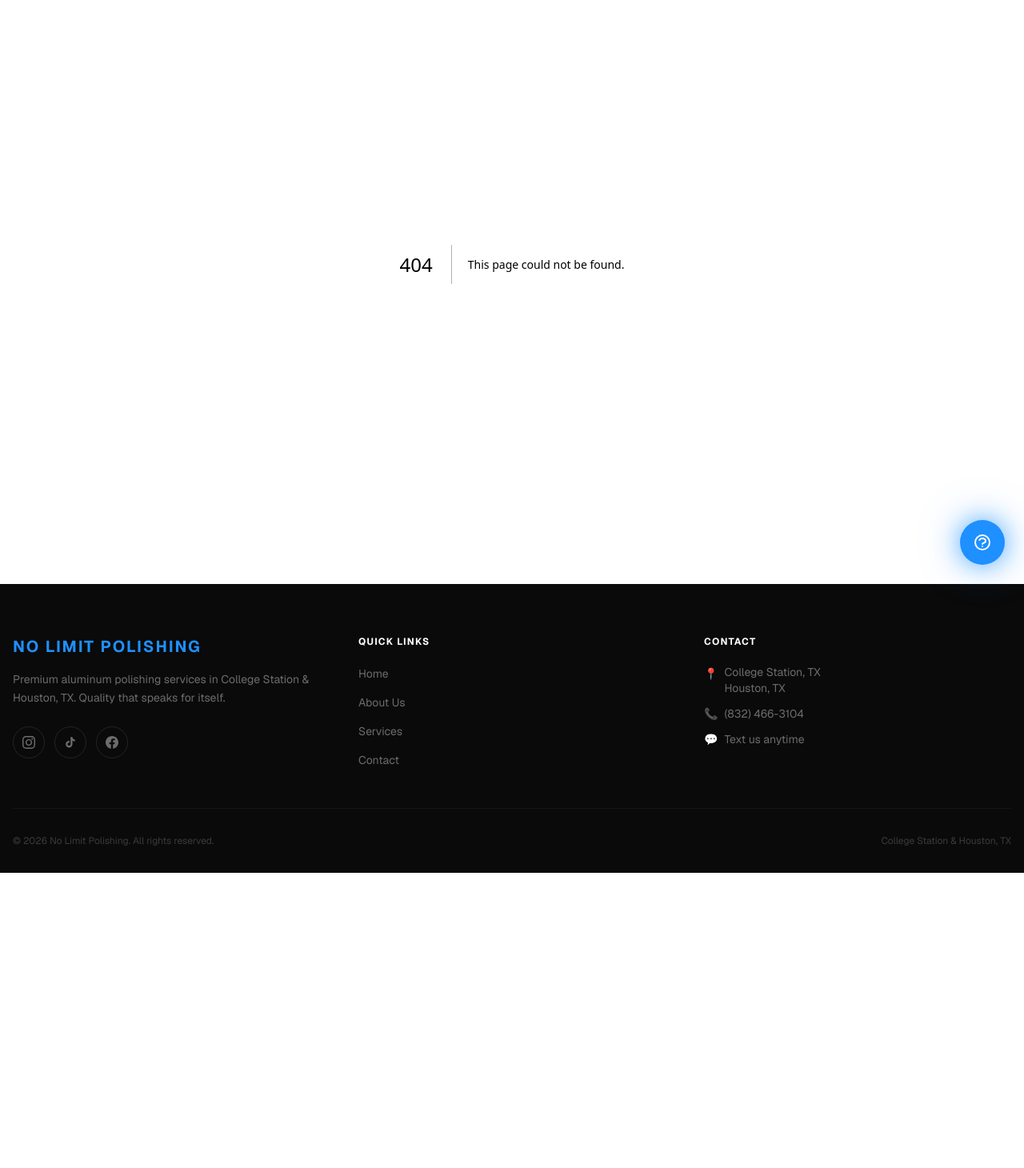
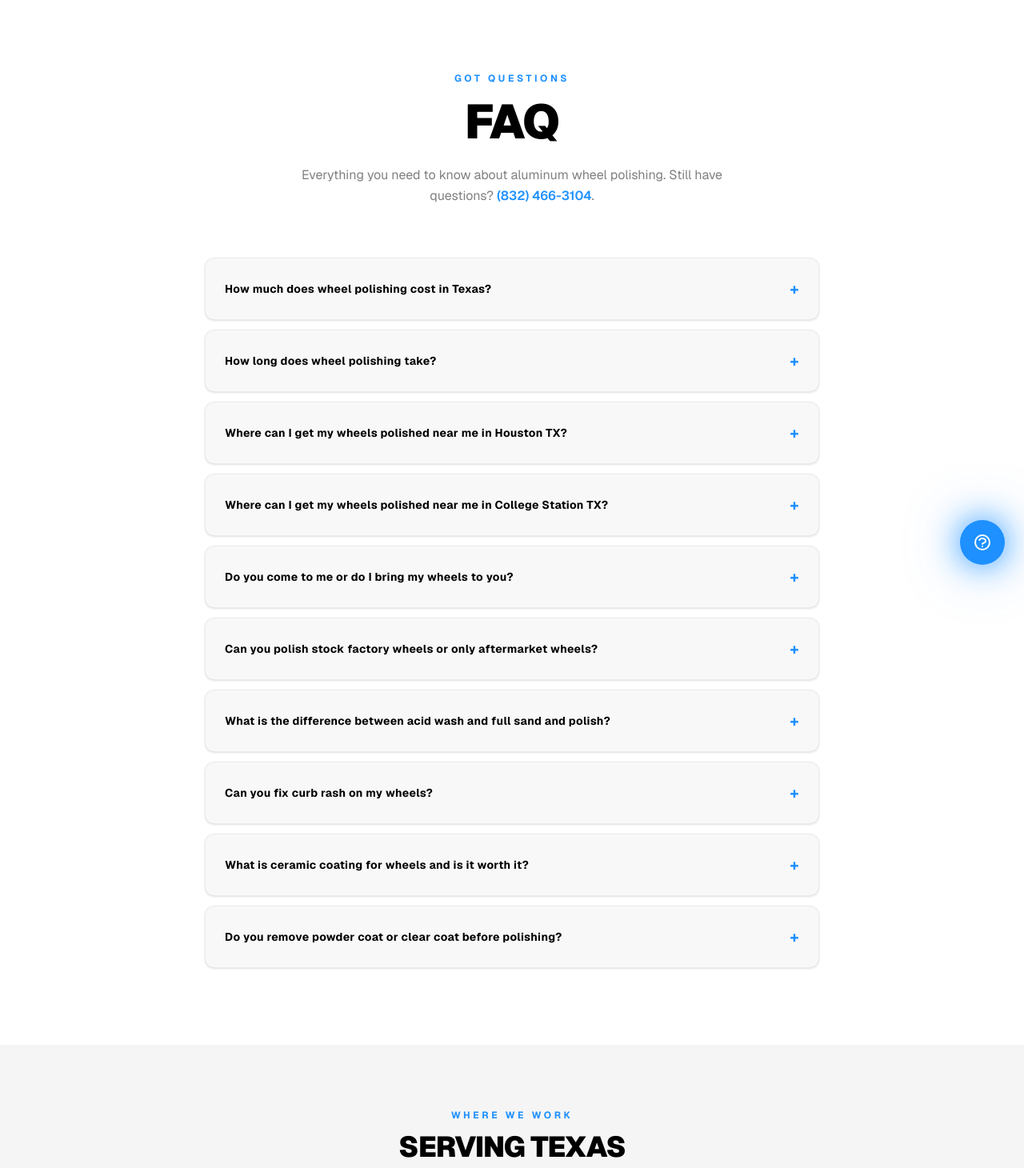
Before and after one commit to NoLimitsSimon/NoLimitPolishing, a Next.js app: page /faq in a window 1280 px wide. Before the commit this address had no page. Shown: the part 70-1530 px from the top of the page at 80% size. Before the commit the page ends 1161 px from the top, so only its background shows below. Built offline with nearby package versions, Linux system fonts and the light colour scheme; grey boxes are pictures that could not be loaded.

Commit message:
Add site icon

```diff
--- /dev/null
+++ b/app/faq/page.tsx
@@ -0,0 +1,178 @@
+import Link from "next/link";
+
+export const metadata = {
+  title: "FAQ — Wheel Polishing Questions Answered | No Limit Polishing TX",
+  description:
+    "Common questions about aluminum wheel polishing in Texas. How much does wheel polishing cost? How long does it take? Do you come to me? No Limit Polishing answers it all.",
+  alternates: { canonical: "/faq" },
+};
+
+const faqSchema = {
+  "@context": "https://schema.org",
+  "@type": "FAQPage",
+  mainEntity: [
+    {
+      "@type": "Question",
+      name: "How much does wheel polishing cost in Texas?",
+      acceptedAnswer: {
+        "@type": "Answer",
+        text: "Every job is custom-quoted based on wheel size, current condition, and scope of work. Factors include whether you need inside and outside polishing, curb rash repair, ceramic coating, or powder coat removal. Contact No Limit Polishing at (832) 466-3104 for a free quote.",
+      },
+    },
+    {
+      "@type": "Question",
+      name: "How long does wheel polishing take?",
+      acceptedAnswer: {
+        "@type": "Answer",
+        text: "Turnaround depends on the scope. An acid wash on a set of four wheels moves quickly. A full inside-and-outside machine sand and polish on oversized wheels takes more time. We give you an honest turnaround estimate when we quote the job.",
+      },
+    },
+    {
+      "@type": "Question",
+      name: "Where can I get my wheels polished near me in Houston TX?",
+      acceptedAnswer: {
+        "@type": "Answer",
+        text: "No Limit Polishing serves the greater Houston, TX area including Katy, Sugar Land, and surrounding communities. Call or text (832) 466-3104 to schedule. We work out of our Houston location and offer mobile service for larger jobs.",
+      },
+    },
+    {
+      "@type": "Question",
+      name: "Where can I get my wheels polished near me in College Station TX?",
+      acceptedAnswer: {
+        "@type": "Answer",
+        text: "No Limit Polishing is based in College Station, TX and serves Bryan, College Station, and surrounding areas. Call or text (832) 466-3104 to get a free quote and schedule your appointment.",
+      },
+    },
+    {
+      "@type": "Question",
+      name: "Do you come to me or do I bring my wheels to you?",
+      acceptedAnswer: {
+        "@type": "Answer",
+        text: "We work out of our locations in College Station and Houston, TX. Bring your wheels to us and we handle everything from there. Mobile service is available on a case-by-case basis for larger jobs — reach out and we can talk through the details.",
+      },
+    },
+    {
+      "@type": "Question",
+      name: "Can you polish stock factory wheels or only aftermarket wheels?",
+      acceptedAnswer: {
+        "@type": "Answer",
+        text: "We work on both. Stock factory aluminum wheels are some of our most common jobs. If it's aluminum, we can polish it — whether it came on the truck from the factory or it's a high-end forged set. The process is the same either way.",
+      },
+    },
+    {
+      "@type": "Question",
+      name: "What is the difference between acid wash and full sand and polish?",
+      acceptedAnswer: {
+        "@type": "Answer",
+        text: "Acid wash is a chemical process that strips oxidation, brake dust, and road grime — it refreshes the surface but doesn't remove scratches or deep damage. Full sand and polish uses professional-grade machine sanding to remove every scratch and imperfection, producing a true mirror finish. Acid wash is faster and less expensive; full sand and polish is the premium result.",
+      },
+    },
+    {
+      "@type": "Question",
+      name: "Can you fix curb rash on my wheels?",
+      acceptedAnswer: {
+        "@type": "Answer",
+        text: "Yes. We sand out the curb rash damage, blend the area, and polish it to match the rest of the wheel. If the engraved brand lettering on the lip was damaged, we re-engrave it so it looks factory-correct. When we're done, you shouldn't be able to tell it happened.",
+      },
+    },
+    {
+      "@type": "Question",
+      name: "What is ceramic coating for wheels and is it worth it?",
+      acceptedAnswer: {
+        "@type": "Answer",
+        text: "Ceramic coating is a hard, hydrophobic layer applied over a freshly polished aluminum surface. It repels brake dust, road grime, and oxidation, significantly extending the life of your polish. It must be paired with our Full Sand and Polish service. If you want your wheels to stay looking great longer, it's worth it.",
+      },
+    },
+    {
+      "@type": "Question",
+      name: "Do you remove powder coat or clear coat before polishing?",
+      acceptedAnswer: {
+        "@type": "Answer",
+        text: "Yes. Factory clear coat, aftermarket clear coat, powder coat, and anodized finishes all need to be fully removed before aluminum can be properly polished. We offer chemical and mechanical removal as a standalone service or as part of a full polishing job.",
+      },
+    },
+  ],
+};
+
+export default function FAQPage() {
+  return (
+    <div className="bg-white">
+      <script
+        type="application/ld+json"
+        dangerouslySetInnerHTML={{ __html: JSON.stringify(faqSchema) }}
+      />
+
+      {/* HEADER */}
+      <section className="pt-40 pb-16 px-4 text-center">
+        <div className="max-w-3xl mx-auto">
+          <p className="text-[#1e90ff] text-xs font-bold tracking-[0.3em] uppercase mb-4">Got Questions</p>
+          <h1 className="text-5xl sm:text-6xl font-black uppercase tracking-tight text-black mb-6">FAQ</h1>
+          <p className="text-black/50 text-base leading-relaxed max-w-xl mx-auto">
+            Everything you need to know about aluminum wheel polishing. Still have questions?{" "}
+            <a href="tel:8324663104" className="text-[#1e90ff] font-semibold hover:underline">(832) 466-3104</a>.
+          </p>
+        </div>
+      </section>
+
+      {/* FAQ LIST */}
+      <section className="pb-24 px-4">
+        <div className="max-w-3xl mx-auto space-y-3">
+          {faqSchema.mainEntity.map((faq) => (
+            <details key={faq.name} className="group border border-black/5 bg-[#f8f8f8] rounded-xl overflow-hidden shadow-sm">
+              <summary className="flex items-center justify-between p-6 cursor-pointer font-bold text-sm tracking-wide text-black hover:text-[#1e90ff] transition-colors list-none">
+                {faq.name}
+                <span className="text-[#1e90ff] group-open:rotate-45 transition-transform duration-200 text-xl flex-shrink-0 ml-4">+</span>
+              </summary>
+              <div className="px-6 pb-6 text-black/60 text-sm leading-relaxed border-t border-black/5 pt-5 bg-white">
+                {faq.acceptedAnswer.text}
+              </div>
+            </details>
+          ))}
+        </div>
+      </section>
+
+      {/* LOCATION CALLOUTS */}
+      <section className="py-20 px-4 bg-[#f5f5f5]">
+        <div className="max-w-4xl mx-auto">
+          <div className="text-center mb-12">
+            <p className="text-[#1e90ff] text-xs font-bold tracking-[0.3em] uppercase mb-3">Where We Work</p>
+            <h2 className="text-3xl sm:text-4xl font-black uppercase tracking-tight text-black">Serving Texas</h2>
+          </div>
+          <div className="grid grid-cols-1 sm:grid-cols-2 gap-6">
+            {[
+              {
+                city: "Houston, TX",
+                areas: "Katy · Sugar Land · Pearland · The Woodlands · Pasadena · Friendswood",
+                desc: "Professional aluminum wheel polishing serving the greater Houston metro area. Call (832) 466-3104 for a free quote.",
+              },
+              {
+                city: "College Station, TX",
+                areas: "Bryan · Hearne · Caldwell · Brenham · Huntsville",
+                desc: "Wheel polishing specialists serving College Station, Bryan, and surrounding Brazos Valley communities.",
+              },
+            ].map((loc) => (
+              <div key={loc.city} className="bg-white border border-black/5 rounded-xl p-8 shadow-sm">
+                <h3 className="font-black uppercase tracking-wide text-black text-xl mb-2">{loc.city}</h3>
+                <p className="text-[#1e90ff] text-xs font-bold tracking-wide mb-3">{loc.areas}</p>
+                <p className="text-black/50 text-sm leading-relaxed">{loc.desc}</p>
+              </div>
+            ))}
+          </div>
+        </div>
+      </section>
+
+      {/* CTA */}
+      <section className="py-24 px-4 bg-white text-center">
+        <h2 className="text-4xl font-black uppercase tracking-tight text-black mb-6">Ready to get a quote?</h2>
+        <div className="flex flex-col sm:flex-row gap-4 justify-center">
+          <Link href="/contact" className="glow-btn bg-[#1e90ff] text-white font-black text-sm px-10 py-4 rounded tracking-widest uppercase">
+            Request an Appointment
+          </Link>
+          <a href="tel:8324663104" className="border border-black/20 hover:border-[#1e90ff] text-black font-bold text-sm px-10 py-4 rounded tracking-widest uppercase transition-all duration-200">
+            (832) 466-3104
+          </a>
+        </div>
+      </section>
+    </div>
+  );
+}
--- a/app/sitemap.ts
+++ b/app/sitemap.ts
@@ -8,5 +8,6 @@ export default function sitemap(): MetadataRoute.Sitemap {
     { url: `${base}/about`, lastModified: new Date(), changeFrequency: "monthly", priority: 0.7 },
     { url: `${base}/contact`, lastModified: new Date(), changeFrequency: "monthly", priority: 0.8 },
     { url: `${base}/reviews`, lastModified: new Date(), changeFrequency: "weekly", priority: 0.7 },
+    { url: `${base}/faq`, lastModified: new Date(), changeFrequency: "monthly", priority: 0.8 },
   ];
 }
--- a/components/Navbar.tsx
+++ b/components/Navbar.tsx
@@ -8,6 +8,7 @@ const links = [
   { href: "/about", label: "About" },
   { href: "/services", label: "Services" },
   { href: "/reviews", label: "Reviews" },
+  { href: "/faq", label: "FAQ" },
   { href: "/contact", label: "Contact" },
 ];
 
```
Also changed, not shown: 2 other files (tests, documents, lock files or other folders).
